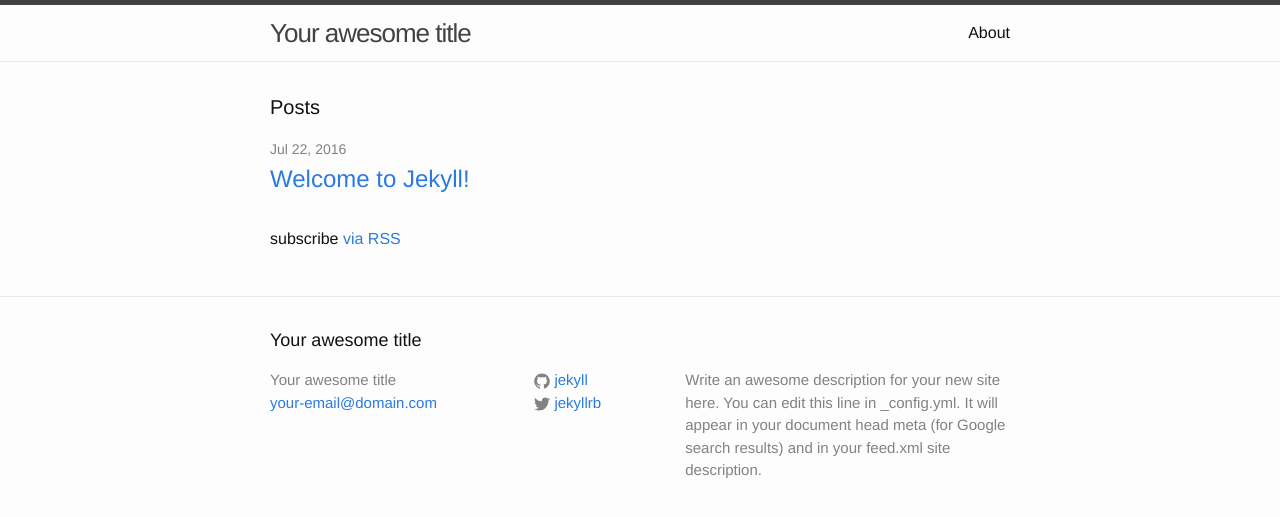
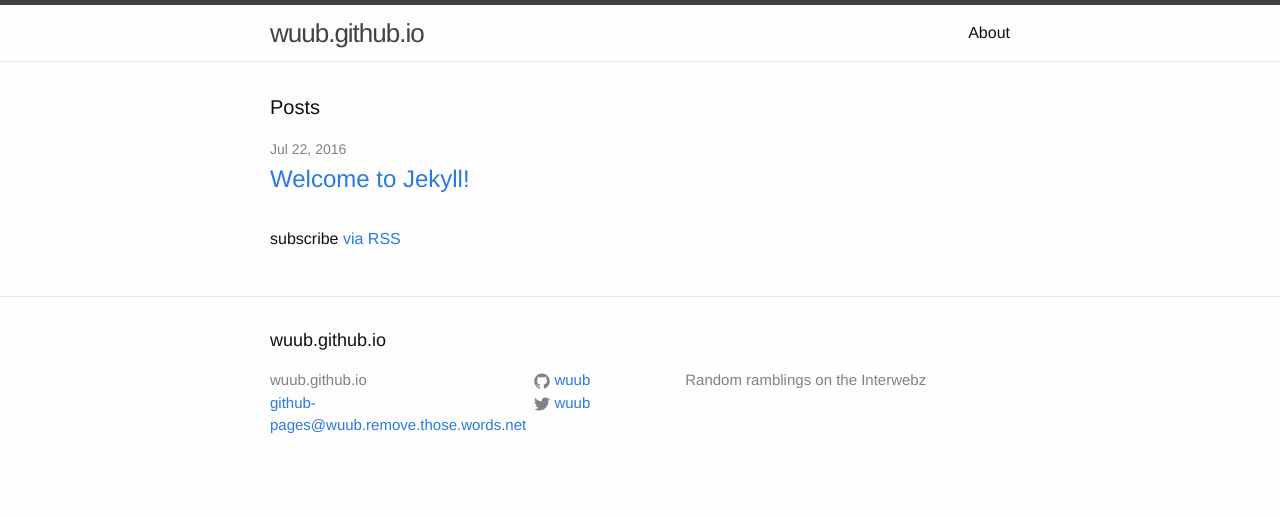
Before and after one commit to wuub/wuub.github.io, a Jekyll site: the page built from index.html, in a window 1280 px wide. Shown: the top 517 px of the page. Built offline with Jekyll 4.4.1, drawn with Linux system fonts in a browser that asks for light colours.

Commit message:
test config

```diff
--- a/_config.yml
+++ b/_config.yml
@@ -6,16 +6,14 @@
 # 'jekyll serve'. If you change this file, please restart the server process.
 
 # Site settings
-title: Your awesome title
-email: your-email@domain.com
+title: wuub.github.io
+email: github-pages@wuub.remove.those.words.net
 description: > # this means to ignore newlines until "baseurl:"
-  Write an awesome description for your new site here. You can edit this
-  line in _config.yml. It will appear in your document head meta (for
-  Google search results) and in your feed.xml site description.
+  Random ramblings on the Interwebz
 baseurl: "" # the subpath of your site, e.g. /blog
-url: "http://yourdomain.com" # the base hostname & protocol for your site
-twitter_username: jekyllrb
-github_username:  jekyll
+url: "http://wuub.github.io" # the base hostname & protocol for your site
+twitter_username: wuub
+github_username:  wuub
 
 # Build settings
 markdown: kramdown
```
